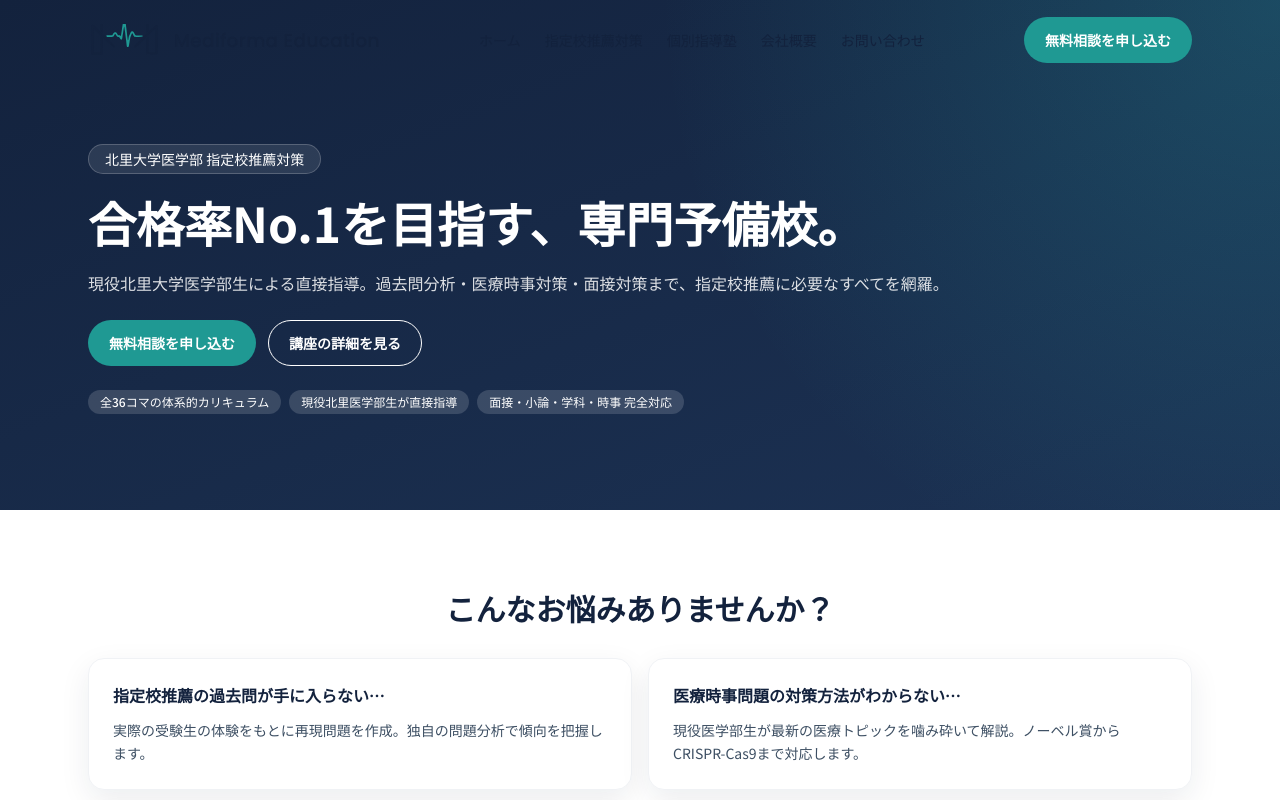
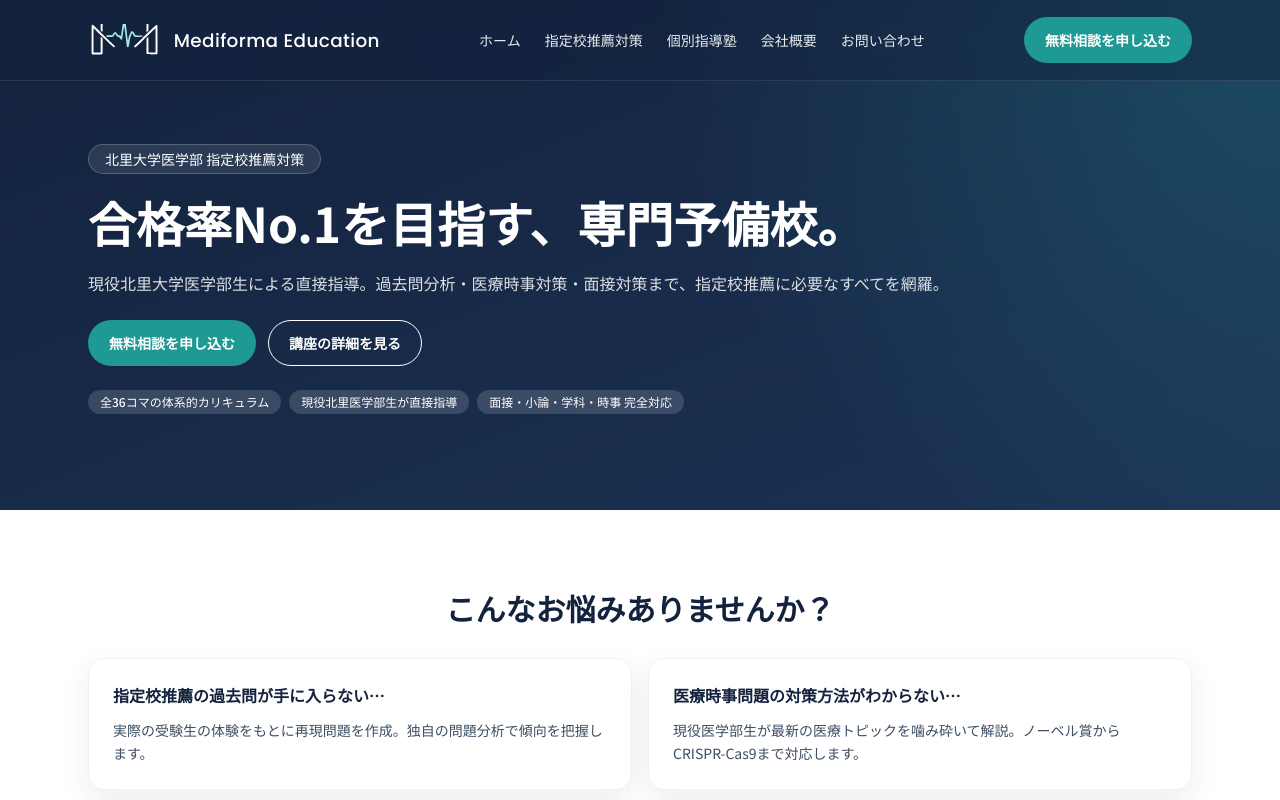
Before and after one commit to kentaro23/mediforma-education, a Next.js app: page / in a window 1280 px wide. Shown: the top 800 px of the page. Built offline with nearby package versions, Linux system fonts and the light colour scheme.

Commit message:
Improve header contrast and top-state styling

```diff
--- a/src/components/layout/Header.tsx
+++ b/src/components/layout/Header.tsx
@@ -12,6 +12,7 @@
 export function Header() {
   const [isOpen, setIsOpen] = useState(false);
   const [scrolled, setScrolled] = useState(false);
+  const isTop = !scrolled;
 
   useEffect(() => {
     const onScroll = () => setScrolled(window.scrollY > 8);
@@ -32,14 +33,23 @@
       <header
         className={clsx(
           "fixed inset-x-0 top-0 z-50 transition-all duration-300",
-          scrolled ? "border-b border-neutralGray-100 bg-white/95 shadow-sm backdrop-blur" : "bg-transparent"
+          scrolled
+            ? "border-b border-neutralGray-100 bg-white/95 shadow-sm backdrop-blur"
+            : "border-b border-white/10 bg-navy-900/45 backdrop-blur-md"
         )}
       >
         <div className="mx-auto flex h-20 w-full max-w-6xl items-center justify-between px-4 md:px-6">
-          <Brand />
+          <Brand light={isTop} />
           <nav className="hidden items-center gap-6 md:flex">
             {navItems.map((item) => (
-              <Link key={item.href} href={item.href} className="text-sm font-medium text-navy-900 hover:text-teal-500">
+              <Link
+                key={item.href}
+                href={item.href}
+                className={clsx(
+                  "text-sm font-medium transition-colors",
+                  isTop ? "text-white/90 hover:text-teal-400" : "text-navy-900 hover:text-teal-500"
+                )}
+              >
                 {item.label}
               </Link>
             ))}
@@ -53,7 +63,12 @@
             type="button"
             onClick={() => setIsOpen((prev) => !prev)}
             aria-label={uiText.header.menuAria}
-            className="inline-flex h-10 w-10 items-center justify-center rounded-lg border border-neutralGray-100 bg-white text-navy-900 md:hidden"
+            className={clsx(
+              "inline-flex h-10 w-10 items-center justify-center rounded-lg border md:hidden",
+              isTop
+                ? "border-white/20 bg-white/10 text-white"
+                : "border-neutralGray-100 bg-white text-navy-900"
+            )}
           >
             {isOpen ? "×" : "☰"}
           </button>
```
